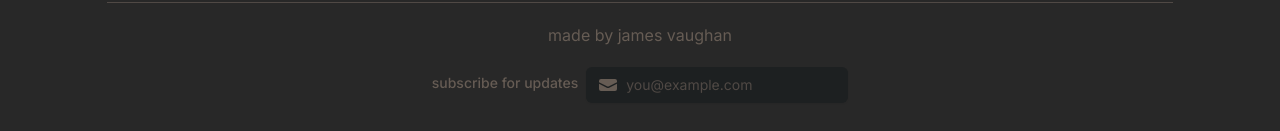
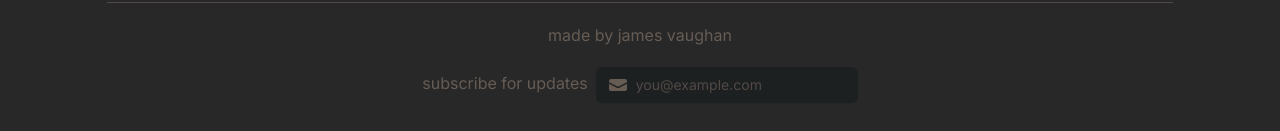
Before and after one commit to jamesbvaughan/tweenage.engineering, a Next.js app: page / in a window 1280 px wide. Shown: the part 655-786 px from the top of the page. Built offline with nearby package versions, Linux system fonts and the light colour scheme.

Commit message:
Reset TinyletterForm text

```diff
--- a/app/TinyletterForm.tsx
+++ b/app/TinyletterForm.tsx
@@ -20,7 +20,7 @@ export default function TinyletterForm() {
       <div className="flex flex-col md:flex-row items-center space-x-2">
         <label
           htmlFor="tlemail"
-          className="block text-sm font-medium text-gray-700"
+          className="block text-gray-700"
         >
           subscribe for updates
         </label>
```
